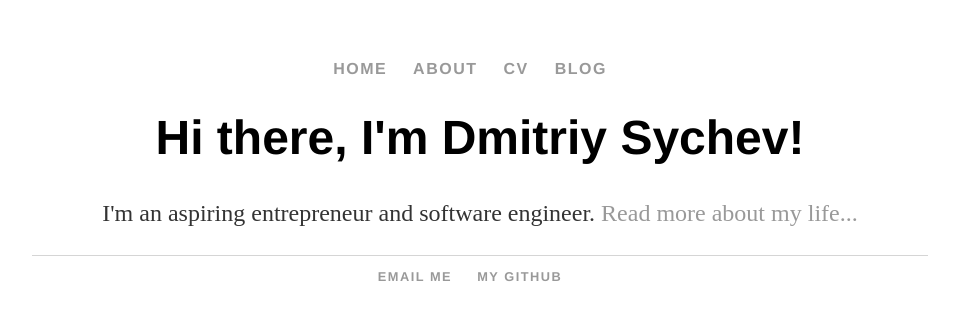
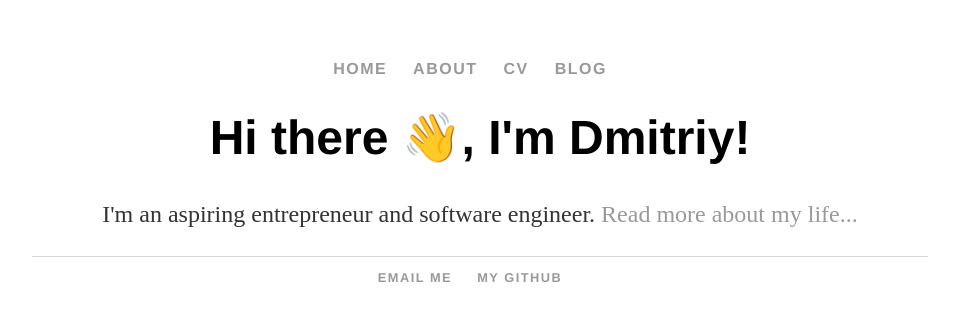
Before and after one commit to dmitriysychev/dmitriysychev.github.io, a Jekyll site: the page built from index.html, in a window 1280 px wide. Shown: the top 321 px of the page, without its empty margins (160-1119 px from the left). Built offline with Jekyll 4.4.1, drawn with Linux system fonts in a browser that asks for light colours.

Commit message:
Update index.html

```diff
--- a/index.html
+++ b/index.html
@@ -3,6 +3,6 @@ layout: default
 title: Dmitriy Sychev
 ---
 <div class="blurb">
-        		<h1>Hi there, I'm Dmitriy Sychev!</h1>
+        		<h1>Hi there 👋, I'm Dmitriy!</h1>
 				<p>I'm an aspiring entrepreneur and software engineer. <a href="/about">Read more about my life...</a></p>
 </div><!-- /.blurb -->
```
